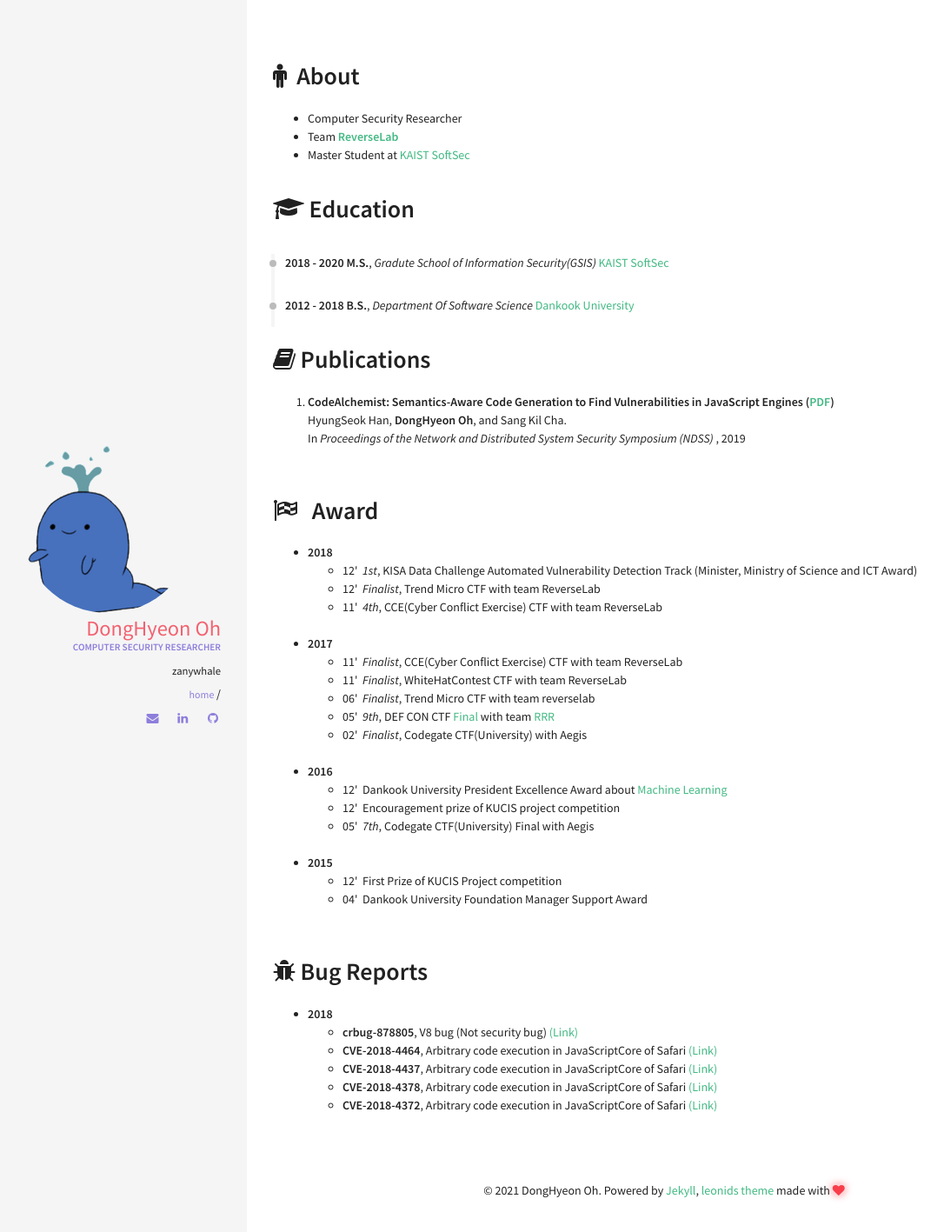
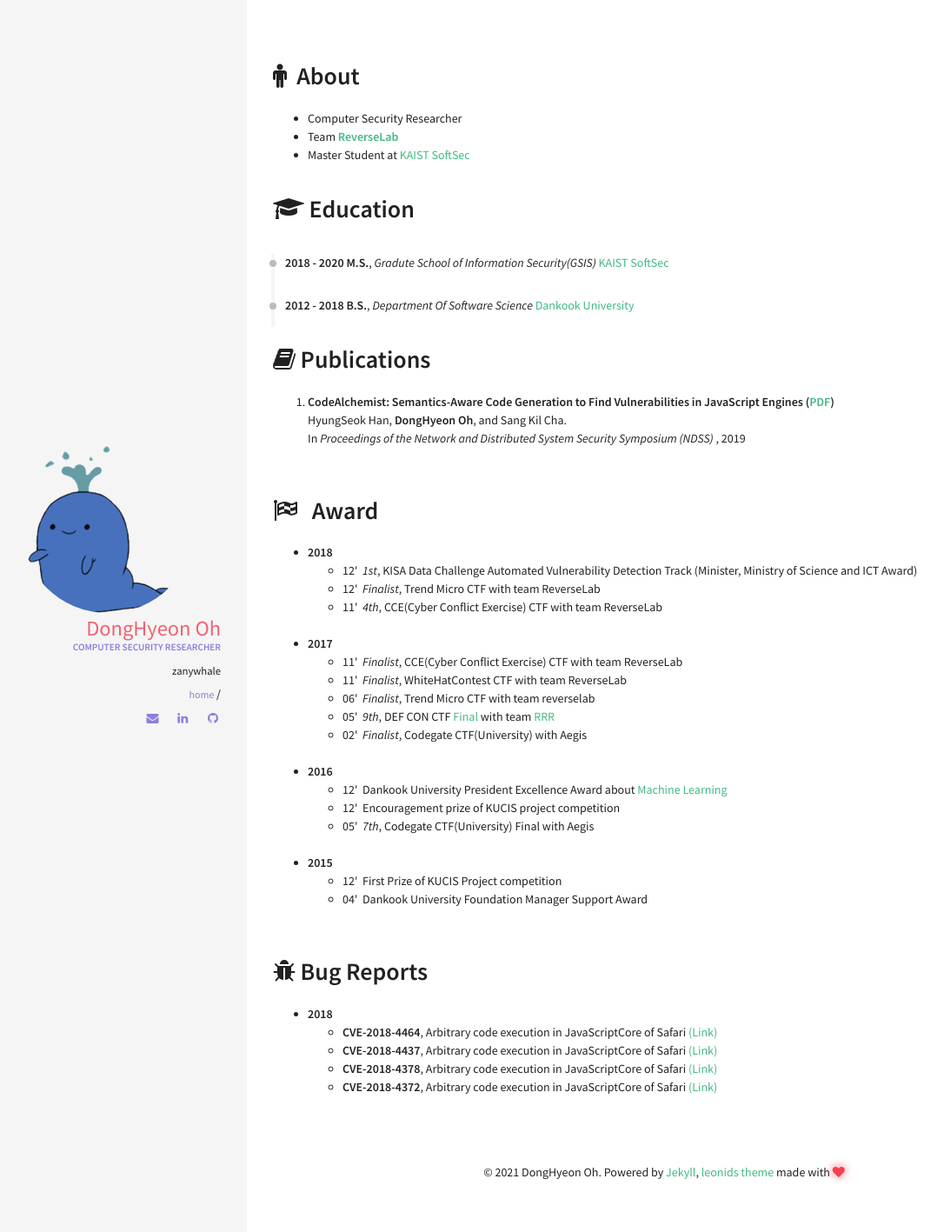
Before and after one commit to zanywhale/zanywhale.github.io, a Jekyll site: the page built from index.html, in a window 1280 px wide. Shown: the top 1417 px of the page at 87% size, without its empty margins (36-1122 px from the left). Built offline with Jekyll 4.4.1, drawn with Linux system fonts in a browser that asks for light colours.

Commit message:
Update bug.yml
Delete old bug

```diff
--- a/_data/index/bug.yml
+++ b/_data/index/bug.yml
@@ -1,6 +1,3 @@
-- descr: <strong>crbug-878805</strong>, V8 bug (Not security bug)
-  year : 2018
-  link : https://bugs.chromium.org/p/chromium/issues/detail?id=878805
 
 - descr: <strong>CVE-2018-4464</strong>, Arbitrary code execution in JavaScriptCore of Safari
   year : 2018
```
